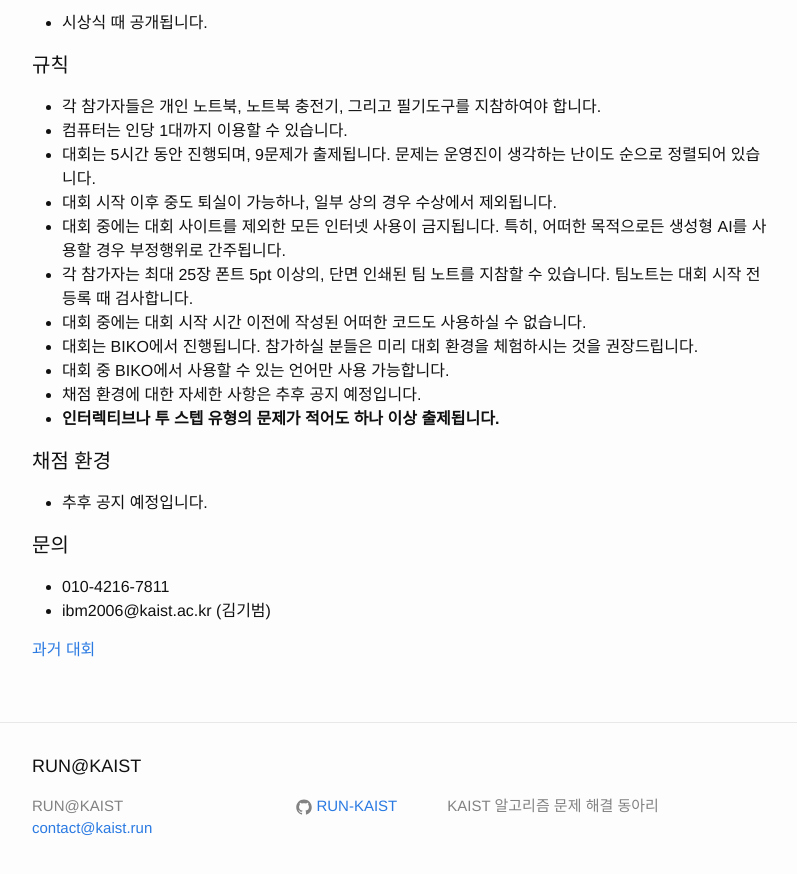
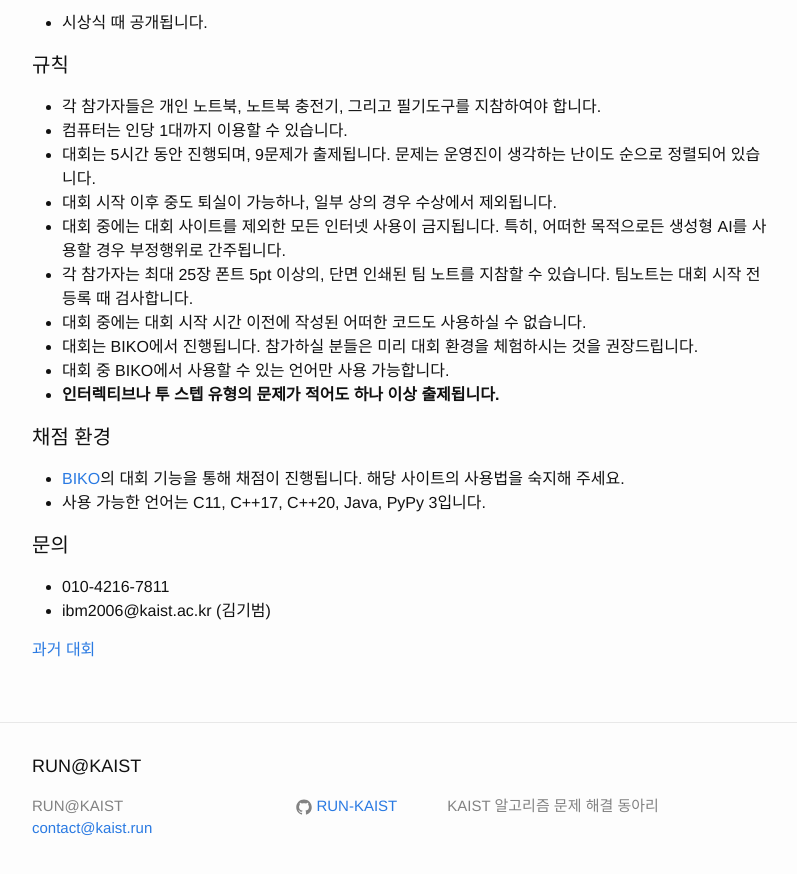
Before and after one commit to RUN-KAIST/kaist.run, a Jekyll site: the page built from contests/2026spring_ko.md, in a window 1280 px wide and 900 px high, scrolled down 1475 px. Shown: the top 874 px of the window, without its empty margins (238-1035 px from the left). Built offline with Jekyll 4.4.1, drawn with Linux system fonts in a browser that asks for light colours.

Commit message:
Update 2026spring_ko.md
채점 환경 설명 추가

```diff
--- a/contests/2026spring_ko.md
+++ b/contests/2026spring_ko.md
@@ -54,12 +54,12 @@ ref: contest-2026spring
 - 대회 중에는 대회 시작 시간 이전에 작성된 어떠한 코드도 사용하실 수 없습니다.
 - 대회는 BIKO에서 진행됩니다. 참가하실 분들은 미리 대회 환경을 체험하시는 것을 권장드립니다.
 - 대회 중 BIKO에서 사용할 수 있는 언어만 사용 가능합니다.
-- 채점 환경에 대한 자세한 사항은 추후 공지 예정입니다.
 - **인터렉티브나 투 스텝 유형의 문제가 적어도 하나 이상 출제됩니다.**
 
 #### 채점 환경
 
-- 추후 공지 예정입니다.
+- [BIKO](https://www.biko.kr/)의 대회 기능을 통해 채점이 진행됩니다. 해당 사이트의 사용법을 숙지해 주세요.
+- 사용 가능한 언어는 C11, C++17, C++20, Java, PyPy 3입니다.
 
 #### 문의
 
```
